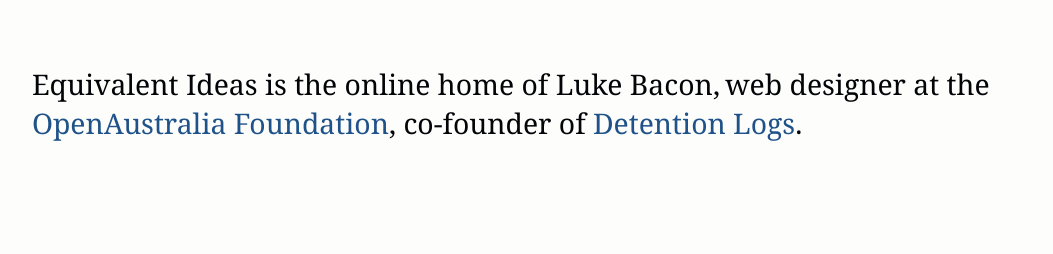
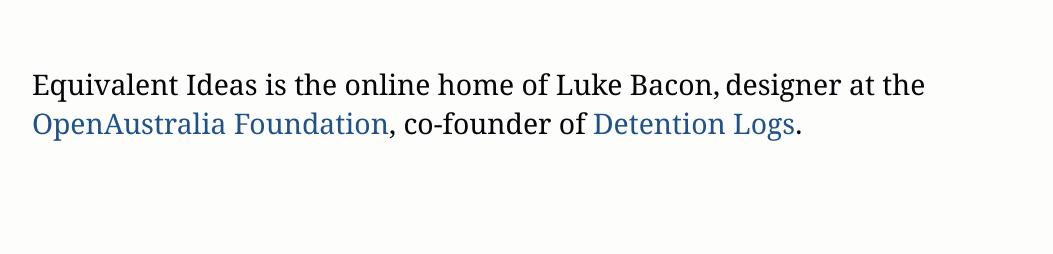
Before and after one commit to equivalentideas/home, a Jekyll site: the page built from index.html, in a window 1280 px wide. Shown: the top 254 px of the page, without its empty margins (113-1166 px from the left). Built offline with Jekyll 4.4.1, drawn with Linux system fonts in a browser that asks for light colours; nearby versions of some CDN libraries; Markdown is read by kramdown in place of the engine named in the settings.

Commit message:
update role

```diff
--- a/index.html
+++ b/index.html
@@ -7,7 +7,7 @@
 ---
 
 <header class="site-intro">
-    <h1><a href="http://equivalentideas.com" class="u-url url">Equivalent Ideas</a> is the online home of <span class="p-name fn">Luke Bacon</span>,</h1> <span class="roles"><span class="role-collagraph">web designer at the <a href="https://www.openaustraliafoundation.org.au/" class="u-url org">OpenAustralia Foundation</a></span>, <span class="role-detentionlogs">co&#8209;founder of <a href="http://detentionlogs.com.au" title="An independent project to publish data, documents and investigations that reveal new perspectives on conditions and events inside immigration detention.">Detention Logs</a>.</span></span>
+    <h1><a href="http://equivalentideas.com" class="u-url url">Equivalent Ideas</a> is the online home of <span class="p-name fn">Luke Bacon</span>,</h1> <span class="roles"><span class="role-collagraph">designer at the <a href="https://www.openaustraliafoundation.org.au/" class="u-url org">OpenAustralia Foundation</a></span>, <span class="role-detentionlogs">co&#8209;founder of <a href="http://detentionlogs.com.au" title="An independent project to publish data, documents and investigations that reveal new perspectives on conditions and events inside immigration detention.">Detention Logs</a>.</span></span>
 </header>
 
 <section id="journal" class="journal-list">
```
